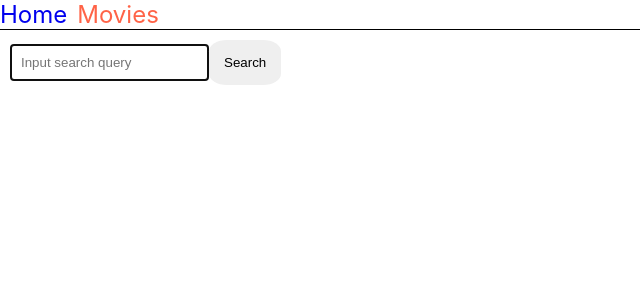
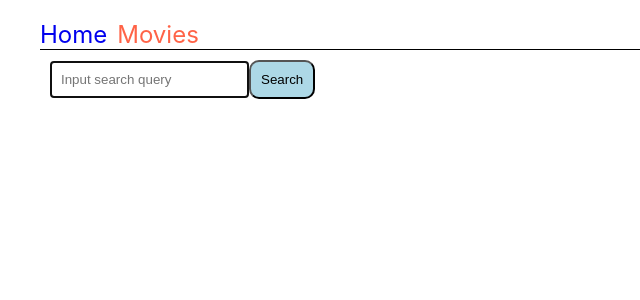
Before and after one commit to ann1777/goit-react-hw-05-movies, a React (Create React App) app: page /movies in a window 1280 px wide. Shown: the top 300 px of the page, without its empty margins (0-640 px from the left). Built offline with nearby package versions, Linux system fonts and the light colour scheme.

Commit message:
Added more styles

```diff
--- a/src/components/App.jsx
+++ b/src/components/App.jsx
@@ -1,6 +1,7 @@
 import { lazy } from 'react';
 import { Routes, Route } from 'react-router-dom';
 import Navigation from './navigation';
+import { AppBox, GlobalStyle } from 'components/Theme';
 const HomePage = lazy(() => import('pages/HomePage/HomePage'));
 const MoviePage = lazy(() => import('pages/MoviePage/MoviePage'));
 const MovieDetails = lazy(() => import('pages/MovieDetails/MovieDetails'));
@@ -9,7 +10,8 @@ const Reviews = lazy(() => import('components/reviews/Reviews'));
 
 export const App = () => {
   return (
-    <>
+    // <div class="appBox">
+    <AppBox>
       <Routes>
         <Route path="/" element={<Navigation />}>
           <Route path="/" element={<HomePage />} />
@@ -21,6 +23,9 @@ export const App = () => {
           <Route path="*" element={<HomePage />} />
         </Route>
       </Routes>
-    </>
+      <GlobalStyle/>
+    </AppBox>
+
+    // </div>
   );
 };
--- /dev/null
+++ b/src/components/Theme.jsx
@@ -0,0 +1,18 @@
+import styled, { createGlobalStyle } from 'styled-components';
+
+export const AppBox = styled.div`
+    max-width: 1200px;
+    margin: 20px auto;
+`
+
+export const GlobalStyle = createGlobalStyle`
+    box-sizing: content-box;
+    body {
+        margin: 0;
+        padding: 0;
+    }
+  ul {
+  list-style-type: none;
+}
+a{text-decoration: none}
+`;
--- a/src/components/cast/Cast.styled.js
+++ b/src/components/cast/Cast.styled.js
@@ -7,6 +7,6 @@ export const CastList = styled.ul`
 `
 
 export const CastItem= styled.li`
-    width: calc((100vw - 5 * 15px) / 6);
+    width: calc((100vw - 5 * 15px) / 10);
     text-align: center;
 `
--- a/src/index.css
+++ b/src/index.css
@@ -13,3 +13,8 @@ code {
   font-family: source-code-pro, Menlo, Monaco, Consolas, 'Courier New',
     monospace;
 }
+
+.appBox {
+  max-width: 1200px;
+    margin: 0 auto;
+}
--- a/src/pages/MoviePage/MoviePage.styled.js
+++ b/src/pages/MoviePage/MoviePage.styled.js
@@ -5,11 +5,19 @@ export const SearchForm = styled.form`
 `
 
 export const SearchButton = styled.button`
-    padding: 15px;
-    border: none;
-    border-radius: 25%;
-        &.hover {
-            background-color: aqua;
+    display: inline-block;
+    padding: 10px;
+    margin-bottom: 5px;
+    /* border: 1px solid black; */
+    background-color: lightblue;
+    text-decoration: none;
+    border-radius: 10px;
+    color: black;
+        &&.visited {
+            color: black;
+            &&.hover {
+                color: tomato;
+            }
         }
 `
 export const SearchInput = styled.input`
```
Also changed, not shown: src/pages/HomePage/HomePage.jsx (+3 -5 lines), src/pages/Layout.jsx (added, +10 -0 lines). Lines whose indentation alone changed are shown as unchanged.
